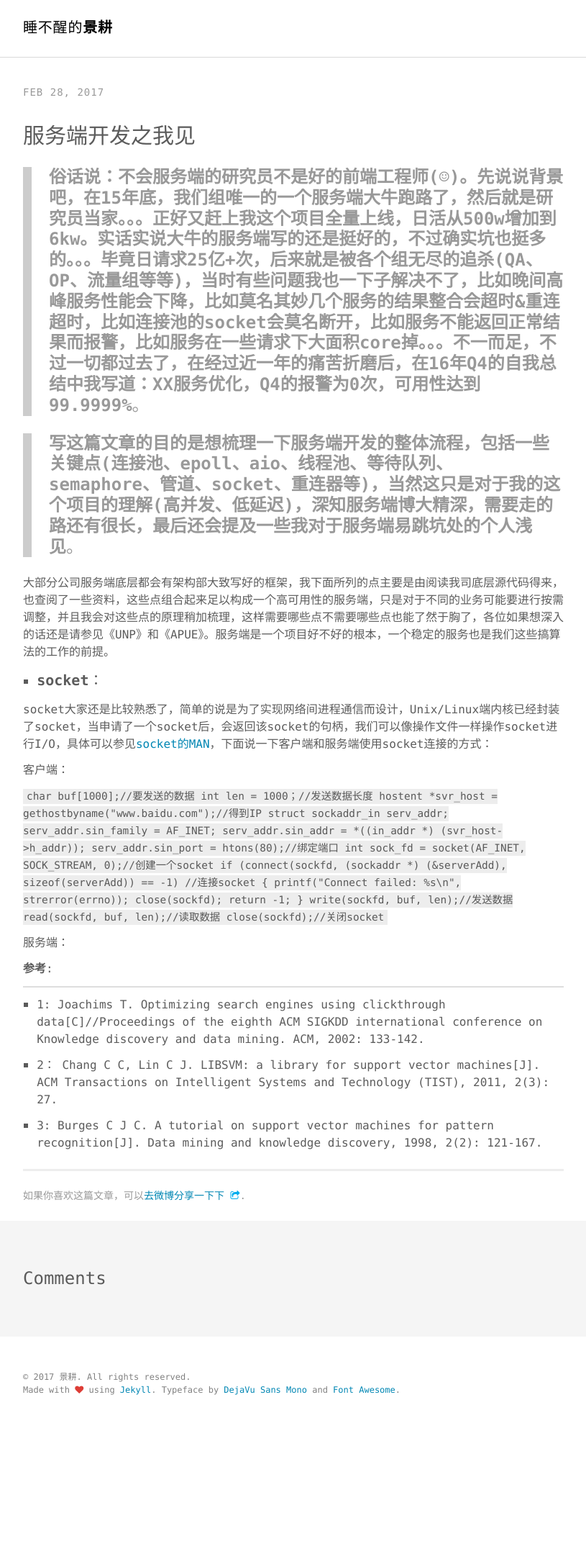
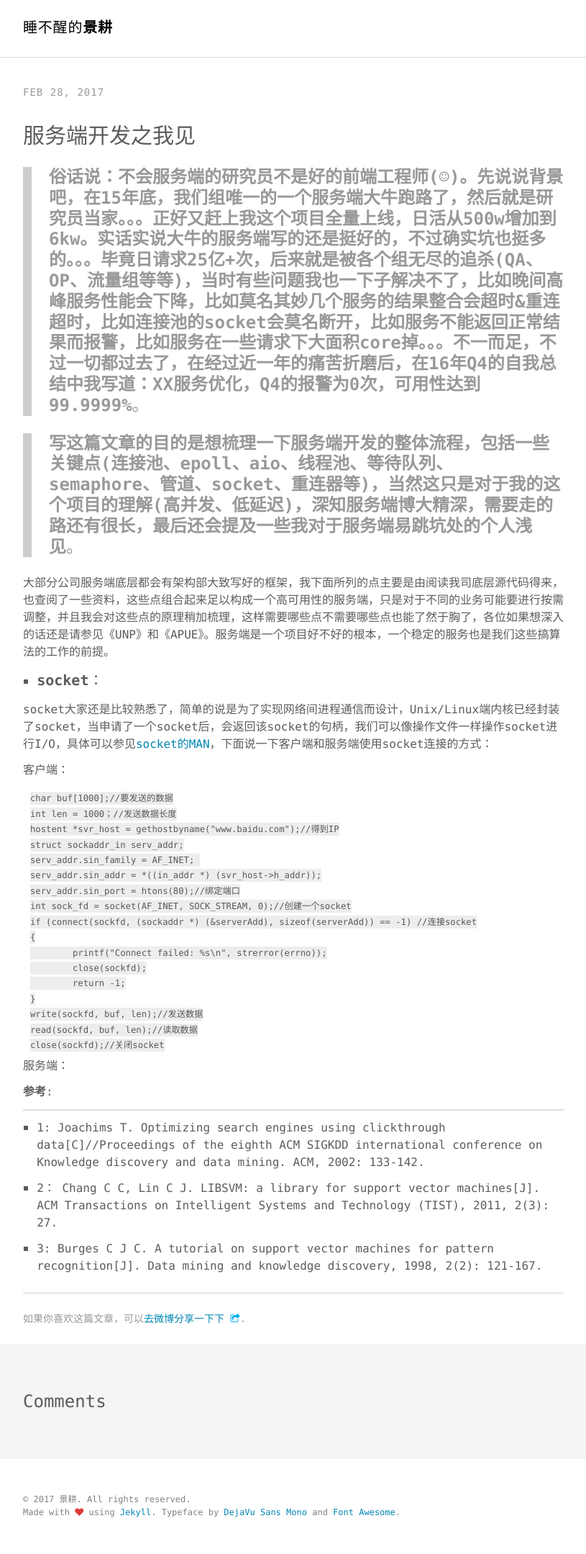
Before and after one commit to luminarytian/luminarytian.github.io, a Jekyll site: the page built from _posts/2017-02-28-服务端开发之我见.md, in a window 1280 px wide. Shown: the whole page at 72% size, without its empty margins (232-1047 px from the left). Built offline with Jekyll 4.4.1, drawn with Linux system fonts in a browser that asks for light colours; comment, search, counter and statistics services are not loaded; before the commit the page ends 1989 px from its top, so only the background shows below that.

Commit message:
change style

````diff
--- a/_config.yml
+++ b/_config.yml
@@ -17,7 +17,7 @@ comments: true
 # Build settings
 permalink   : /:year/:title/
 markdown    : kramdown
-highlighter : rouge
+highlighter : pygments
 
 source: ./
 destination: ./_site
--- a/_posts/2017-02-28-服务端开发之我见.md
+++ b/_posts/2017-02-28-服务端开发之我见.md
@@ -18,7 +18,7 @@ socket大家还是比较熟悉了，简单的说是为了实现网络间进程
 
 客户端：
 
-<code>
+```C
 char buf[1000];//要发送的数据
 int len = 1000；//发送数据长度
 hostent *svr_host = gethostbyname("www.baidu.com");//得到IP
@@ -36,7 +36,7 @@ if (connect(sockfd, (sockaddr *) (&serverAdd), sizeof(serverAdd)) == -1) //连
 write(sockfd, buf, len);//发送数据
 read(sockfd, buf, len);//读取数据
 close(sockfd);//关闭socket
-</code>
+```
 
 服务端：
 
````
